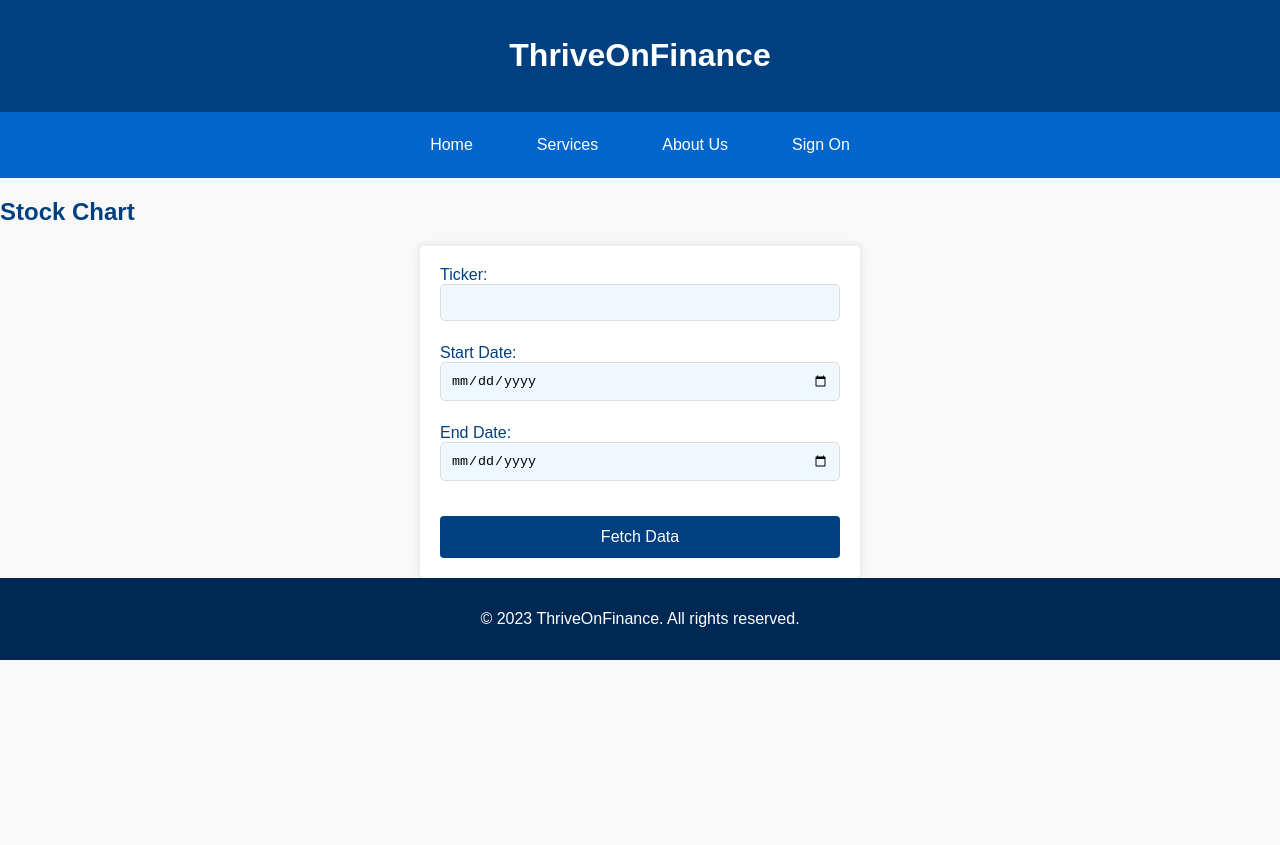
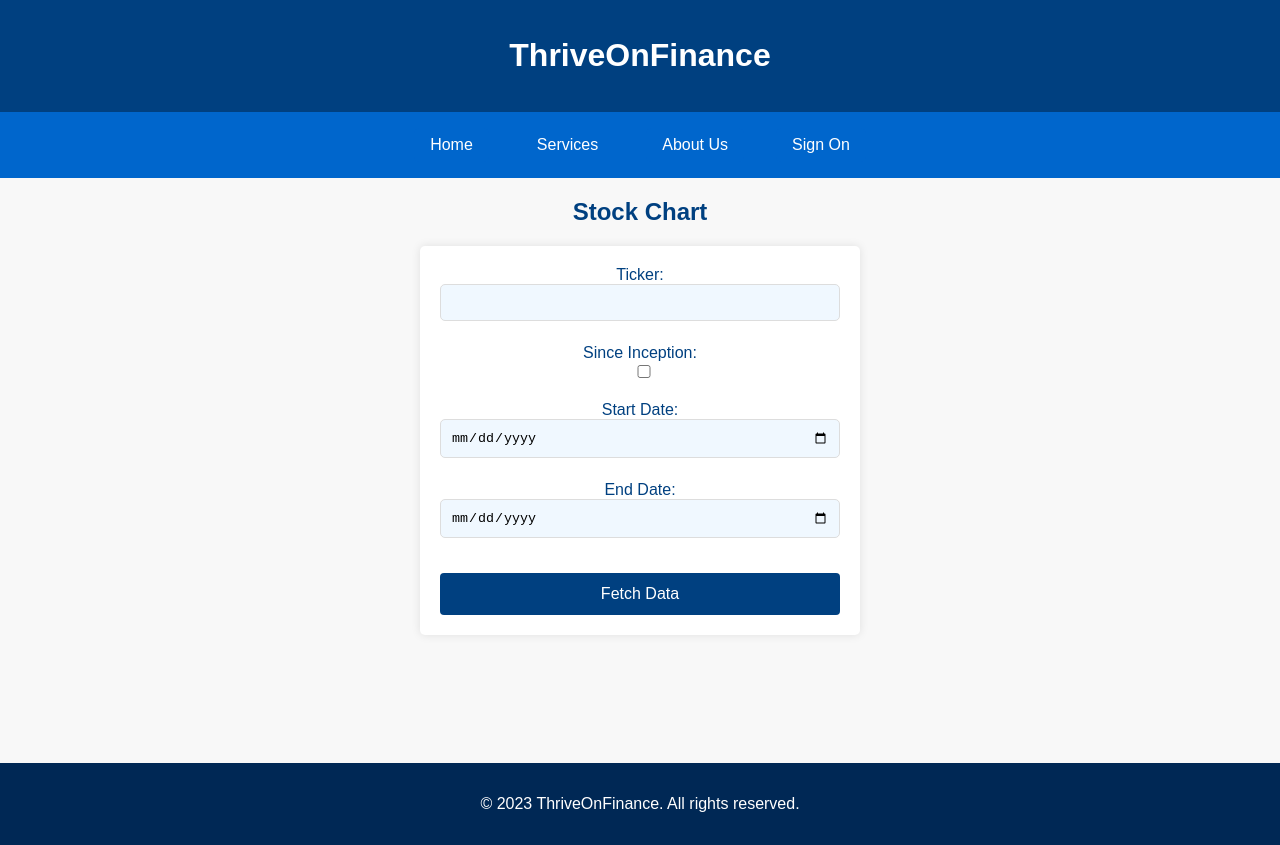
Before and after one commit to JoshuaArgiropoulos/Stock-Price-Predictor, a React (Create React App) app in the folder frontend/: page /stock-info in a window 1280 px wide. Before the commit the page ends 800 px from the top, so only its background shows below. Built offline with nearby package versions, Linux system fonts and the light colour scheme.

Commit message:
I got this silly chart to work, need to create test cases and fix formating, another W today :)

```diff
--- a/frontend/src/MainPages/Stocks.js
+++ b/frontend/src/MainPages/Stocks.js
@@ -1,79 +1,19 @@
-import React, { useState, useEffect } from 'react';
-import { Line } from 'react-chartjs-2';
+import React from 'react';
 import Header from '../components/Header';
 import Navigation from '../components/Navigation';
 import Footer from '../components/common/footer';
+import StockTable from '../components/StockTable';
+
 
 function Stocks() {
-  const [ticker, setTicker] = useState('');
-  const [startDate, setStartDate] = useState('');
-  const [endDate, setEndDate] = useState('');
-  const [chartData, setChartData] = useState(null);
-
-  const handleSubmit = async (e) => {
-    e.preventDefault();
-
-    // Fetch historical stock data for the selected ticker and date range
-    // You can make an API request to your Flask backend here to get the data
-
-    // For demonstration purposes, let's assume you have fetched the data in this format:
-    const historicalData = {
-        labels: ['Date1', 'Date2', 'Date3', /* Add actual date values here */], // Dates
-        datasets: [
-          {
-            label: `Stock Data for ${ticker}`,
-            data: [100, 120, 90, /* Add actual stock values here */], // Actual stock values
-            fill: false,
-            borderColor: 'rgba(75, 192, 192, 1)',
-          },
-        ],
-      };
-
-    setChartData(historicalData);
-  };
-
   return (
     <div className="HomePage">
       <Header />
       <Navigation />
+      <StockTable />
+      {/* Add some whitespace */}
 
-      <div>
-        <h2>Stock Chart</h2>
-        <form onSubmit={handleSubmit}>
-          <label>
-            Ticker:
-            <input
-              type="text"
-              value={ticker}
-              onChange={(e) => setTicker(e.target.value)}
-            />
-          </label>
-          <label>
-            Start Date:
-            <input
-              type="date"
-              value={startDate}
-              onChange={(e) => setStartDate(e.target.value)}
-            />
-          </label>
-          <label>
-            End Date:
-            <input
-              type="date"
-              value={endDate}
-              onChange={(e) => setEndDate(e.target.value)}
-            />
-          </label>
-          <button type="submit">Fetch Data</button>
-        </form>
-      </div>
-
-      {chartData && (
-        <div>
-          <Line data={chartData} />
-        </div>
-      )}
-
+      <div style={{ marginBottom: '8rem' }}></div>
       <Footer />
     </div>
   );
--- a/frontend/src/components/Navigation.js
+++ b/frontend/src/components/Navigation.js
@@ -9,7 +9,7 @@ function Navigation() {
 
   const toggleDropdown = () => {
     setDropdownActive(!dropdownActive);
-    console.log("Dropdown Active:", !dropdownActive);
+
   };
 
   return (
--- /dev/null
+++ b/frontend/src/components/StockTable.js
@@ -0,0 +1,132 @@
+import React, { useState } from 'react';
+import { Line } from 'react-chartjs-2';
+import {
+  Chart as ChartJS,
+  CategoryScale,
+  LinearScale,
+  PointElement,
+  LineElement,
+  Title,
+  Tooltip,
+  Legend
+} from 'chart.js';
+
+ChartJS.register(
+  CategoryScale,
+  LinearScale,
+  PointElement,
+  LineElement,
+  Title,
+  Tooltip,
+  Legend
+);
+
+function StockTable() {
+  const [ticker, setTicker] = useState('');
+  const [startDate, setStartDate] = useState('');
+  const [endDate, setEndDate] = useState('');
+  const [chartData, setChartData] = useState(null);
+  const [error, setError] = useState(null);
+  const [sinceInception, setSinceInception] = useState(false);
+
+  const handleSubmit = async (e) => {
+    e.preventDefault();
+    setError(null);
+
+    if (!ticker || (!sinceInception && !startDate) || !endDate) {
+      setError("Please fill in all fields");
+      return;
+    }
+
+    const effectiveStartDate = sinceInception ? '1900-01-01' : startDate;
+
+    try {
+      const response = await fetch(`/api/stock-info/${ticker}?start_date=${effectiveStartDate}&end_date=${endDate}`);
+      if (!response.ok) {
+        throw new Error(`Network response was not ok: ${response.status}`);
+      }
+
+      const responseData = await response.json();
+
+
+      if (responseData.error) {
+        throw new Error(responseData.error);
+      }
+
+      // Extract date and closing price from the API response
+      const dates = responseData.data.map((item) => item.Date);
+      const closingPrices = responseData.data.map((item) => item.Close);
+
+      // Update chartData with the extracted data
+      setChartData({
+        labels: dates,
+        datasets: [{
+          label: `Closing Price for ${ticker}`,
+          data: closingPrices,
+          fill: false,
+          borderColor: 'rgba(75, 192, 192, 1)',
+        }],
+      });
+    } catch (err) {
+      setError(`Failed to fetch: ${err.message}`);
+      setChartData(null);
+
+    }
+  };
+
+  console.log("Rendering, chartData is:", chartData);
+
+  return (
+    <div className="HomePage" style={{ textAlign: 'center' }}>
+      <div>
+        <h2>Stock Chart</h2>
+        <form onSubmit={handleSubmit}>
+          <label>
+            Ticker:
+            <input
+              type="text"
+              value={ticker}
+              onChange={(e) => setTicker(e.target.value)}
+            />
+          </label>
+          <label>
+            Since Inception:
+            <input
+              type="checkbox"
+              checked={sinceInception}
+              onChange={() => setSinceInception(!sinceInception)}
+            />
+          </label>
+          <label>
+            Start Date:
+            <input
+              type="date"
+              value={startDate}
+              onChange={(e) => setStartDate(e.target.value)}
+              disabled={sinceInception}
+            />
+          </label>
+          <label>
+            End Date:
+            <input
+              type="date"
+              value={endDate}
+              onChange={(e) => setEndDate(e.target.value)}
+            />
+          </label>
+          <button type="submit">Fetch Data</button>
+        </form>
+      </div>
+
+      {error && <p>Error: {error}</p>}
+
+      {chartData && (
+        <div>
+          <Line data={chartData} />
+        </div>
+      )}
+    </div>
+  );
+}
+
+export default StockTable;
--- a/frontend/src/components/common/Dropdown.js
+++ b/frontend/src/components/common/Dropdown.js
@@ -18,7 +18,7 @@ function Dropdown() {
           <a href="/Financial-News">Financial News</a>
           <a href="/interactive-tools">Interactive Tools</a>
           <a href="/investment">Investment Education</a>
-          <a href="/investment-education">Stock Information</a>
+          <a href="/stock-info">Stock Information</a>
         </div>
       )}
     </div>
```
Also changed, not shown: 1 other file (tests, documents, lock files or other folders).
